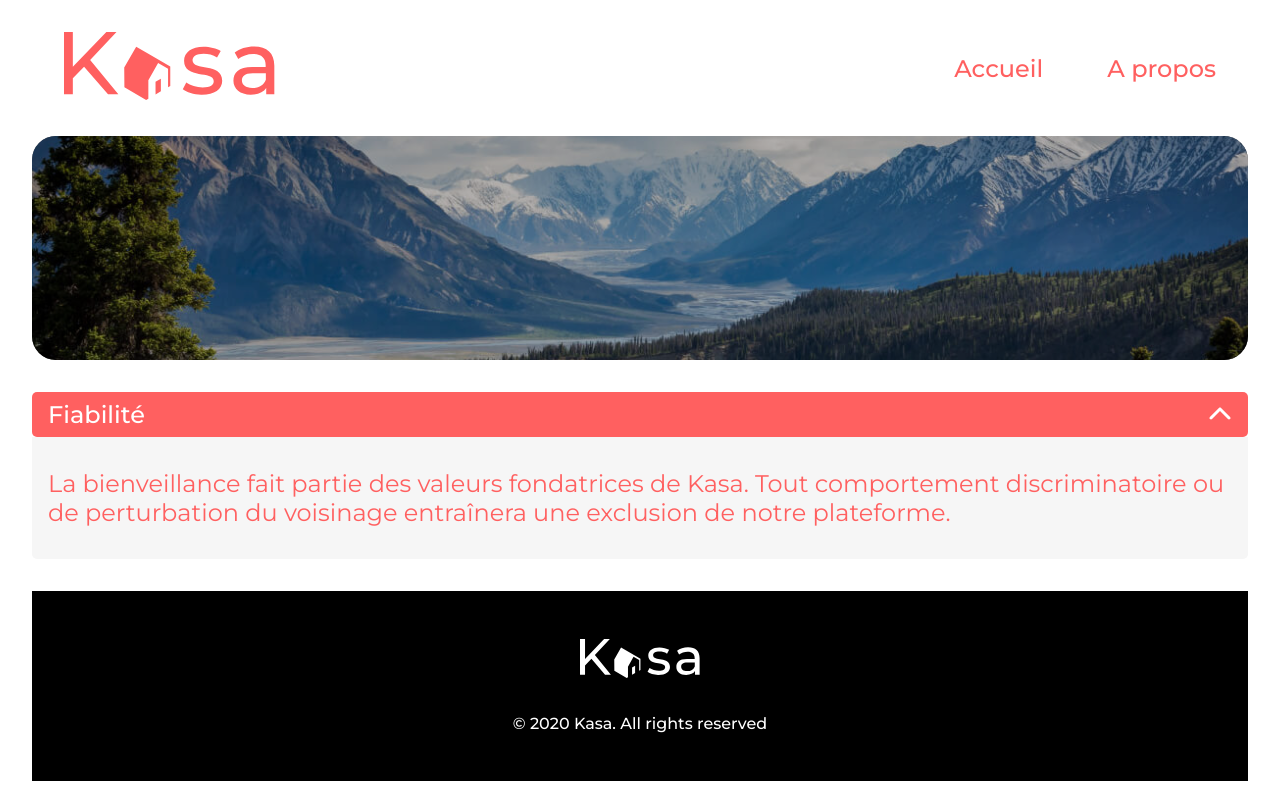
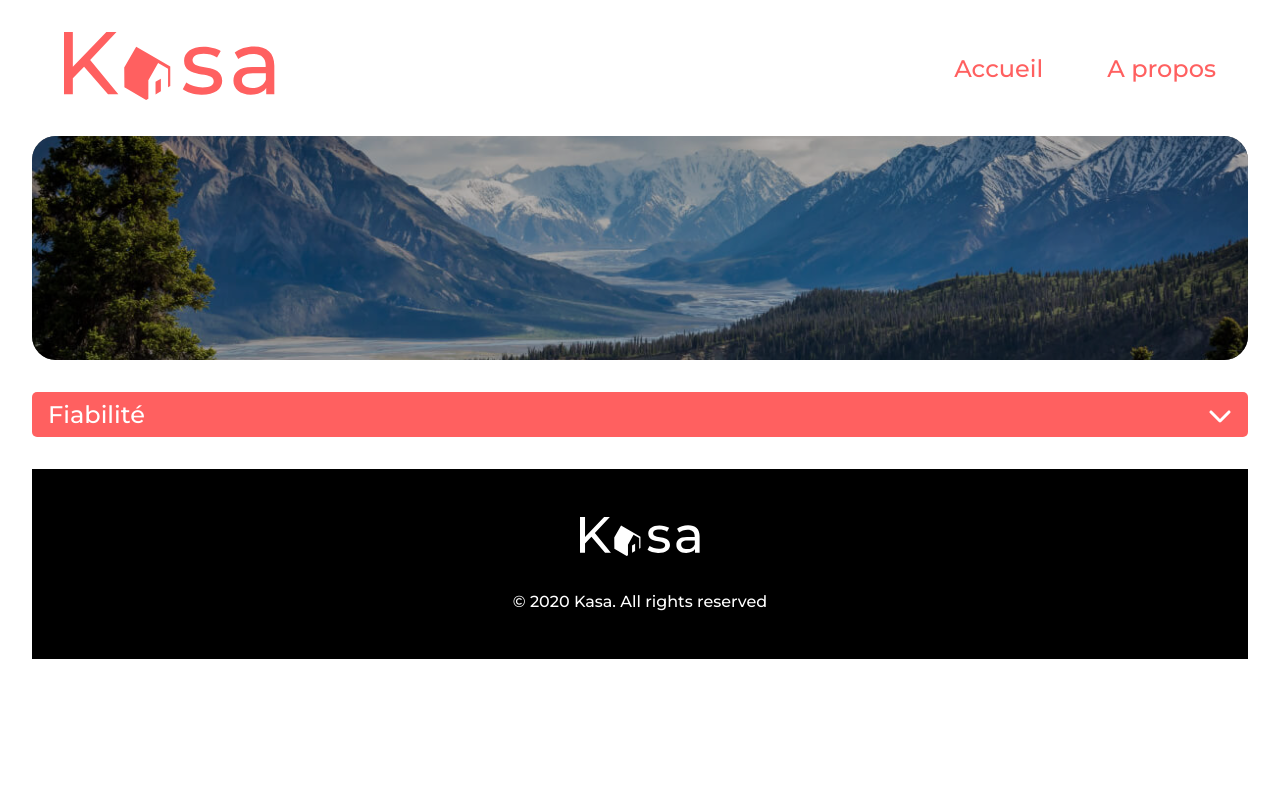
Before and after one commit to Shaun-maker/kasa, a React (Create React App) app: page /a-propos in a window 1280 px wide. Built offline with nearby package versions, Linux system fonts and the light colour scheme; the HTML template or start-up script is replaced by a standard one.

Commit message:
collapse can open and close, add also CSS animatino to it

```diff
--- a/src/components/collapse/collapse.css
+++ b/src/components/collapse/collapse.css
@@ -24,10 +24,22 @@
 .collapse-content {
   background-color: #f6f6f6;
   border-radius: 0 0 5px 5px;
-  padding: 32px 16px;
   font-weight: 400;
   font-size: 24px;
   color: #ff6060;
+  overflow: hidden;
+  max-height: 0;
+  transition: max-height 0.5s, padding-top 0.5s, padding-bottom 0.5s;
+}
+
+.open {
+  max-height: 1000px;
+  padding: 32px 16px;
+}
+
+.closed {
+  max-height: 0;
+  padding: 0 16px;
 }
 
 .my-16 {
--- a/src/components/collapse/collapse.jsx
+++ b/src/components/collapse/collapse.jsx
@@ -1,18 +1,26 @@
+import { useState } from 'react';
 import chevronDown from '../../assets/icons/chevron-down-white.svg';
 import chevronUp from '../../assets/icons/chevron-up-white.svg';
 import './collapse.css';
 
-// see if it is possible to update className with props, for margin in main container
 function Collapse({ collapseMargin }) {
+  const [isOpen, setIsOpen] = useState(false);
   return (
     <div className={`collapse-container ${collapseMargin}`}>
-      <div className="collapse-banner">
+      <div
+        className="collapse-banner"
+        onClick={() => (isOpen ? setIsOpen(false) : setIsOpen(true))}
+      >
         <p className="collapse-title">Fiabilité</p>
         <figure className="collapse-container-img">
-          <img className="collapse-img" src={chevronUp} alt="" />
+          <img
+            className="collapse-img"
+            src={isOpen ? chevronUp : chevronDown}
+            alt=""
+          />
         </figure>
       </div>
-      <p className="collapse-content">
+      <p className={`collapse-content ${isOpen ? 'open' : 'closed'}`}>
         La bienveillance fait partie des valeurs fondatrices de Kasa. Tout
         comportement discriminatoire ou de perturbation du voisinage entraînera
         une exclusion de notre plateforme.
```
